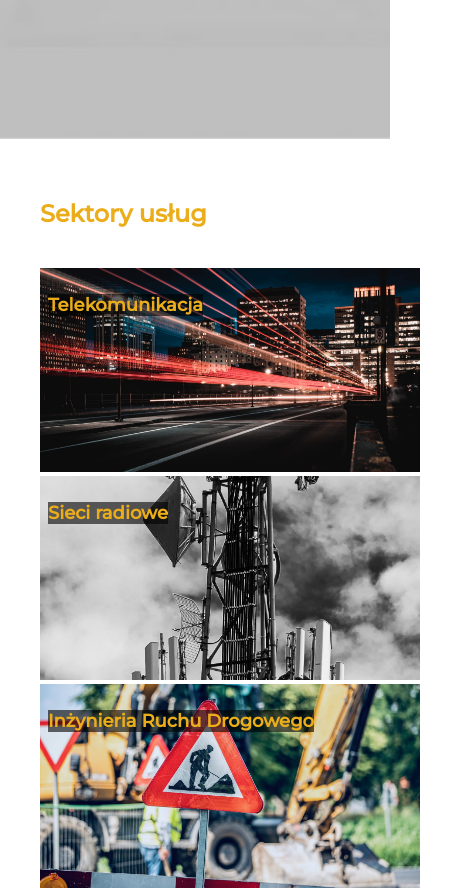
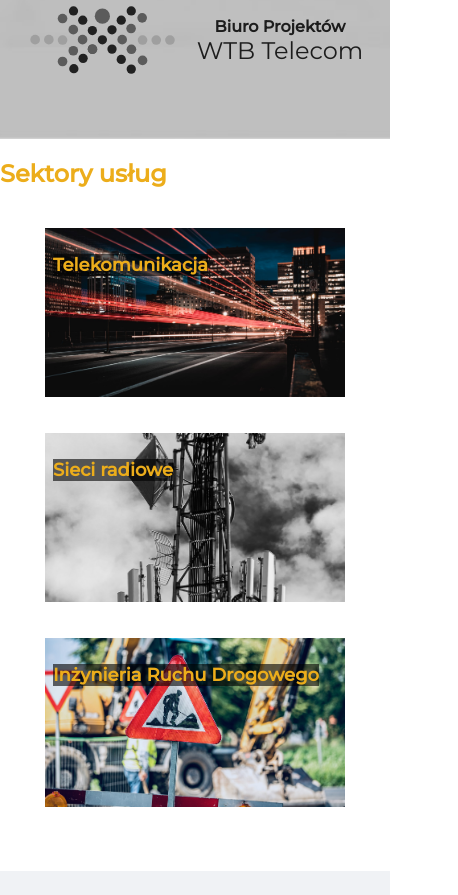
Before and after one commit to zofianatanek/wtb-website, a Gatsby site: page / in a window 390 px wide. Shown: the part 439-1334 px from the top of the page, 458 px wide, since content can reach past the window. Built offline with nearby package versions, Linux system fonts and the light colour scheme; Gatsby itself is replaced by a stand-in of ours.

Commit message:
Improve mobile styles

```diff
--- a/src/components/BackgroundSection/BackgroundSection.js
+++ b/src/components/BackgroundSection/BackgroundSection.js
@@ -25,14 +25,9 @@ const query = graphql`
 
 const BrandWrapper = styled.section`
   margin-bottom: 60px;
-  @media ${({ theme }) => theme.device.xs} {
+  @media ${({ theme }) => theme.device.xxs} {
     display: flex;
     align-items: center;
-    .LogoIcon {
-      width: 150px;
-      height: 80px;
-      margin-right: 10px;
-    }
   }
   @media ${({ theme }) => theme.device.md} {
     display: flex;
@@ -40,15 +35,23 @@ const BrandWrapper = styled.section`
     margin-top: 0;
     margin-bottom: 0;
     padding: 20vh;
-    .LogoIcon {
-      width: 240px;
-      height: auto;
-    }
+  }
+`
+
+const Logo = styled(LogoIconSVG)`
+  @media ${({ theme }) => theme.device.xxs} {
+    width: 150px;
+    height: auto;
+    margin-right: 10px;
+  }
+  @media ${({ theme }) => theme.device.md} {
+    width: 240px;
+    height: auto;
   }
 `
 
 const Brand = styled.div`
-  @media ${({ theme }) => theme.device.xs} {
+  @media ${({ theme }) => theme.device.xxs} {
     margin-left: 10px;
     h3 {
       font-size: 16px;
@@ -76,7 +79,7 @@ const Brand = styled.div`
 `
 const StyledBackgroundImage = styled(BackgroundImage)`
   height: 60vh;
-  @media ${({ theme }) => theme.device.xs} {
+  @media ${({ theme }) => theme.device.xxs} {
     display: flex;
     justify-content: center;
     align-items: flex-end;
@@ -105,7 +108,7 @@ const BackgroundSection = () => {
   return (
     <StyledBackgroundImage fluid={sources}>
       <BrandWrapper>
-        <LogoIconSVG className="LogoIcon" />
+        <Logo />
         <Brand>
           <h3>Biuro Projektów</h3>
           <h1>WTB Telecom</h1>
--- a/src/components/Footer/Footer.js
+++ b/src/components/Footer/Footer.js
@@ -5,11 +5,17 @@ import LogoSVG from "../SVGs/LogoSVG"
 
 const FooterWrapper = styled.div`
   color: ${({ theme }) => theme.colors.text.primary};
-  /* max-height: 200px; */
+  background-color: ${({ theme }) => theme.colors.background.dark};
   @media ${({ theme }) => theme.device.xxs} {
     width: 100%;
     height: 100%;
-    background-color: ${({ theme }) => theme.colors.background.dark};
+    display: flex;
+    flex-direction: column;
+    padding: 10px 20px;
+  }
+  @media ${({ theme }) => theme.device.xs} {
+    width: 100%;
+    height: 100%;
     display: grid;
     grid-template-columns: 1fr 1fr;
     grid-template-rows: 1fr 0.75fr 0.25fr;
@@ -18,9 +24,8 @@ const FooterWrapper = styled.div`
   }
   @media ${({ theme }) => theme.device.lg} {
     display: flex;
-    background-color: ${({ theme }) => theme.colors.background.dark};
+    flex-direction: row;
     justify-content: space-evenly;
-    /* align-items: center; */
     width: 100%;
     padding: 32px 16px;
   }
@@ -29,11 +34,17 @@ const FooterWrapper = styled.div`
   }
 `
 const Logo = styled(LogoSVG)`
+  height: auto;
+
   @media ${({ theme }) => theme.device.xxs} {
     width: 180px;
+    margin: 10px 0;
+    align-self: center;
   }
-  @media ${({ theme }) => theme.device.sm} {
+  @media ${({ theme }) => theme.device.xs} {
     width: 200px;
+    align-self: center;
+    justify-self: center;
   }
   @media ${({ theme }) => theme.device.lg} {
     width: 200px;
@@ -41,9 +52,6 @@ const Logo = styled(LogoSVG)`
   @media ${({ theme }) => theme.device.xl} {
     width: 250px;
   }
-  height: auto;
-  align-self: center;
-  justify-self: center;
 `
 
 const AdressWrapper = styled.div`
@@ -58,7 +66,7 @@ const AdressWrapper = styled.div`
     margin: 0;
   }
   @media ${({ theme }) => theme.device.xxs} {
-    justify-self: flex-start;
+    margin: 10px 0;
     h2 {
       font-size: 14px;
     }
@@ -145,15 +153,19 @@ const FullContactWrapper = styled.div`
   }
 `
 const ShortContactWrapper = styled.div`
+  ul {
+    list-style-type: none;
+  }
+  color: ${({ theme }) => theme.colors.text.title};
   @media ${({ theme }) => theme.device.xxs} {
     display: block;
-    color: ${({ theme }) => theme.colors.text.title};
-    font-size: 18px;
+    font-size: 12px;
+    margin: 10px 0;
+  }
+  @media ${({ theme }) => theme.device.xs} {
     align-self: center;
     justify-self: center;
-    ul {
-      list-style-type: none;
-    }
+    font-size: 18px;
   }
   @media ${({ theme }) => theme.device.lg} {
     display: none;
@@ -178,11 +190,13 @@ const WebsiteMapWrapper = styled.div`
     }
   }
   @media ${({ theme }) => theme.device.xxs} {
+    margin: 10px 0;
     align-self: center;
     justify-self: flex-start;
     .offer {
       font-size: 12px;
       font-weight: normal;
+      line-height: 40px;
     }
     .navigation {
       display: grid;
@@ -229,11 +243,15 @@ const WebsiteMapWrapper = styled.div`
 
 const PrivacyPolicy = styled.div`
   @media ${({ theme }) => theme.device.xxs} {
+    margin: 10px 0;
     grid-column-start: 1;
     grid-column-end: span 2;
+    font-size: 8px;
+    align-self: center;
+  }
+  @media ${({ theme }) => theme.device.xs} {
     text-align: right;
     align-self: center;
-    font-size: 8px;
   }
   @media ${({ theme }) => theme.device.lg} {
     span {
--- a/src/components/Services/Services.js
+++ b/src/components/Services/Services.js
@@ -6,7 +6,31 @@ import { RightOutlined } from "@ant-design/icons"
 
 const query = graphql`
   {
-    image1Small: file(name: { eq: "telecom" }) {
+    telecomS: file(name: { eq: "telecom" }) {
+      childImageSharp {
+        fixed(width: 300, height: 169, quality: 100, grayscale: true) {
+          ...GatsbyImageSharpFixed
+        }
+      }
+    }
+
+    radioS: file(name: { eq: "radio" }) {
+      childImageSharp {
+        fixed(width: 300, height: 169, quality: 100, grayscale: true) {
+          ...GatsbyImageSharpFixed
+        }
+      }
+    }
+
+    signsS: file(name: { eq: "signs" }) {
+      childImageSharp {
+        fixed(width: 300, height: 169, quality: 100, grayscale: true) {
+          ...GatsbyImageSharpFixed
+        }
+      }
+    }
+
+    telecomM: file(name: { eq: "telecom" }) {
       childImageSharp {
         fixed(width: 380, height: 204, quality: 100, grayscale: true) {
           ...GatsbyImageSharpFixed
@@ -14,7 +38,7 @@ const query = graphql`
       }
     }
 
-    image2Small: file(name: { eq: "radio" }) {
+    radioM: file(name: { eq: "radio" }) {
       childImageSharp {
         fixed(width: 380, height: 204, quality: 100, grayscale: true) {
           ...GatsbyImageSharpFixed
@@ -22,7 +46,7 @@ const query = graphql`
       }
     }
 
-    image3Small: file(name: { eq: "signs" }) {
+    signsM: file(name: { eq: "signs" }) {
       childImageSharp {
         fixed(width: 380, height: 204, quality: 100, grayscale: true) {
           ...GatsbyImageSharpFixed
@@ -30,7 +54,7 @@ const query = graphql`
       }
     }
 
-    image1Big: file(name: { eq: "telecom" }) {
+    telecomL: file(name: { eq: "telecom" }) {
       childImageSharp {
         fixed(width: 580, quality: 100, grayscale: true) {
           ...GatsbyImageSharpFixed
@@ -38,7 +62,7 @@ const query = graphql`
       }
     }
 
-    image2Big: file(name: { eq: "radio" }) {
+    radioL: file(name: { eq: "radio" }) {
       childImageSharp {
         fixed(width: 580, height: 326, quality: 100, grayscale: true) {
           ...GatsbyImageSharpFixed
@@ -46,7 +70,7 @@ const query = graphql`
       }
     }
 
-    image3Big: file(name: { eq: "signs" }) {
+    signsL: file(name: { eq: "signs" }) {
       childImageSharp {
         fixed(width: 580, quality: 100, grayscale: true) {
           ...GatsbyImageSharpFixed
@@ -57,11 +81,13 @@ const query = graphql`
 `
 
 const ServicesWrapper = styled.section`
-  padding: 40px;
+  @media ${({ theme }) => theme.device.xs} {
+    padding: 40px;
+  }
 `
 const ServicesCategoriesWrapper = styled.section`
   margin: 40px 0;
-  @media ${({ theme }) => theme.device.xs} {
+  @media ${({ theme }) => theme.device.xxs} {
     display: grid;
     grid-template-rows: repeat(3, 1fr);
     grid-gap: 32px;
@@ -102,8 +128,7 @@ const Overlay = styled.div`
   transition: 0.5s ease-in-out;
 `
 const ImgWrapper = styled.div`
-  margin-left: auto;
-  margin-right: auto;
+  margin: 0 auto;
 
   &:hover {
     .title {
@@ -155,32 +180,56 @@ const Services = () => {
   const theme = useContext(ThemeContext)
   const imageTelecom = [
     {
-      ...data.image1Small.childImageSharp.fixed,
-      media: `${theme.device.xl}`,
+      ...data.telecomS.childImageSharp.fixed,
+      media: `(max-width: ${theme.breakpoints.xxs})`,
     },
     {
-      ...data.image1Big.childImageSharp.fixed,
+      ...data.telecomM.childImageSharp.fixed,
+      media: `(min-width: ${theme.breakpoints.xs}) and (max-width: ${theme.breakpoints.md})`,
+    },
+    {
+      ...data.telecomL.childImageSharp.fixed,
       media: `(min-width: ${theme.breakpoints.md}) and (max-width: ${theme.breakpoints.xl})`,
+    },
+    {
+      ...data.telecomM.childImageSharp.fixed,
+      media: `${theme.device.xl}`,
     },
   ]
   const imageRadio = [
     {
-      ...data.image2Small.childImageSharp.fixed,
-      media: `${theme.device.xl}`,
+      ...data.radioS.childImageSharp.fixed,
+      media: `(max-width: ${theme.breakpoints.xxs})`,
     },
     {
-      ...data.image2Big.childImageSharp.fixed,
+      ...data.radioM.childImageSharp.fixed,
+      media: `(min-width: ${theme.breakpoints.xs}) and (max-width: ${theme.breakpoints.md})`,
+    },
+    {
+      ...data.radioL.childImageSharp.fixed,
       media: `(min-width: ${theme.breakpoints.md}) and (max-width: ${theme.breakpoints.xl})`,
+    },
+    {
+      ...data.radioM.childImageSharp.fixed,
+      media: `${theme.device.xl}`,
     },
   ]
   const imageCivilEngineering = [
     {
-      ...data.image3Small.childImageSharp.fixed,
-      media: `${theme.device.xl}`,
+      ...data.signsS.childImageSharp.fixed,
+      media: `(max-width: ${theme.breakpoints.xxs})`,
     },
     {
-      ...data.image3Big.childImageSharp.fixed,
+      ...data.signsM.childImageSharp.fixed,
+      media: `(min-width: ${theme.breakpoints.xs}) and (max-width: ${theme.breakpoints.md})`,
+    },
+    {
+      ...data.signsL.childImageSharp.fixed,
       media: `(min-width: ${theme.breakpoints.md}) and (max-width: ${theme.breakpoints.xl})`,
+    },
+    {
+      ...data.signsM.childImageSharp.fixed,
+      media: `${theme.device.xl}`,
     },
   ]
   return (
--- a/src/utils/theme.js
+++ b/src/utils/theme.js
@@ -19,7 +19,7 @@ const fonts = {
 
 const breakpoints = {
   default: "0px",
-  xxs: "300px",
+  xxs: "100px",
   xs: "480px",
   sm: "576px",
   md: "768px",
```
Also changed, not shown: src/pages/contact.js (+27 -4 lines).
